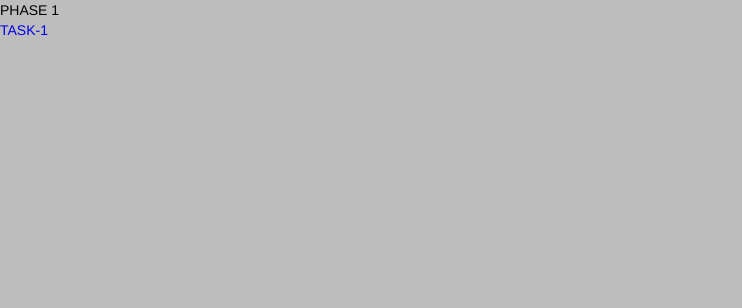
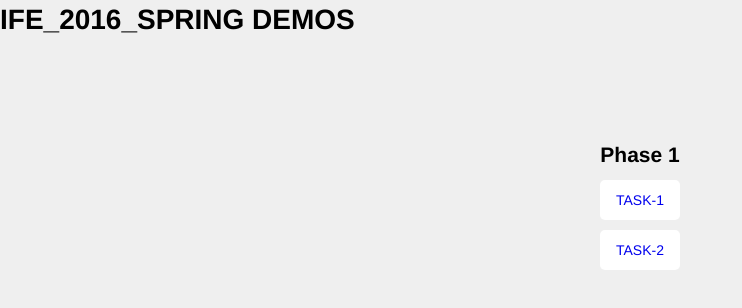
Before and after one commit to ZacBin9/IFE_2016_SPRING, a plain HTML site: page index.html in a window 1280 px wide. Shown: the whole page, without its empty margins (0-742 px from the left). Drawn offline with Linux system fonts and the light colour scheme; files that its build step writes are made by us from their sources.

Commit message:
add index page

```diff
--- /dev/null
+++ b/index.css
@@ -0,0 +1,40 @@
+* {
+	margin: 0;
+	padding: 0;
+	-webkit-box-sizing: border-box;
+	   -moz-box-sizing: border-box;
+	        box-sizing: border-box;
+}
+ol, ul, dl {
+	list-style-type: none;
+}
+a {
+  text-decoration: none;
+}
+body {
+	font-family: "Helvetica Neue","Hiragino Sans GB",Arial,"微软雅黑",sans-serif;
+	font-size: 14px;
+	line-height: 1.42857143;
+	color: #000;
+	background-color: #EFEFEF;
+}
+section {
+	width: 100px;
+	margin: 100px auto;
+	text-align: center;
+}
+section ul {
+
+}
+section ul>li>a {
+	display: block;
+	margin: 10px;
+	padding: 10px;
+	background-color: #fff;
+	border-radius: 5px;
+	-webkit-transition: all .5s;
+	transition: all .5s;
+}
+section ul>li>a:hover {
+	background-color: #F3F3F3;
+}
--- a/index.html
+++ b/index.html
@@ -3,12 +3,15 @@
 <head>
   <meta charset="utf-8" />
   <title>IFE_2016_SPRING_DEMO</title>
-  <link href="style.css" rel="stylesheet" type="text/css" />
+  <link href="index.css" rel="stylesheet" type="text/css" />
 </head>
 <body>
+  <header><h1>IFE_2016_SPRING DEMOS</h1></header>
   <section>
-    <ul>PHASE 1
-      <li><a href="PHASE">TASK-1</a></li>
+    <h2>Phase 1</h2>
+    <ul>
+      <li><a href="Phase_1/task_1/task_1.html">TASK-1</a></li>
+      <li><a href="Phase_1/task_2/task_2.html">TASK-2</a></li>
     </ul>
   </section>
 </body>
```
